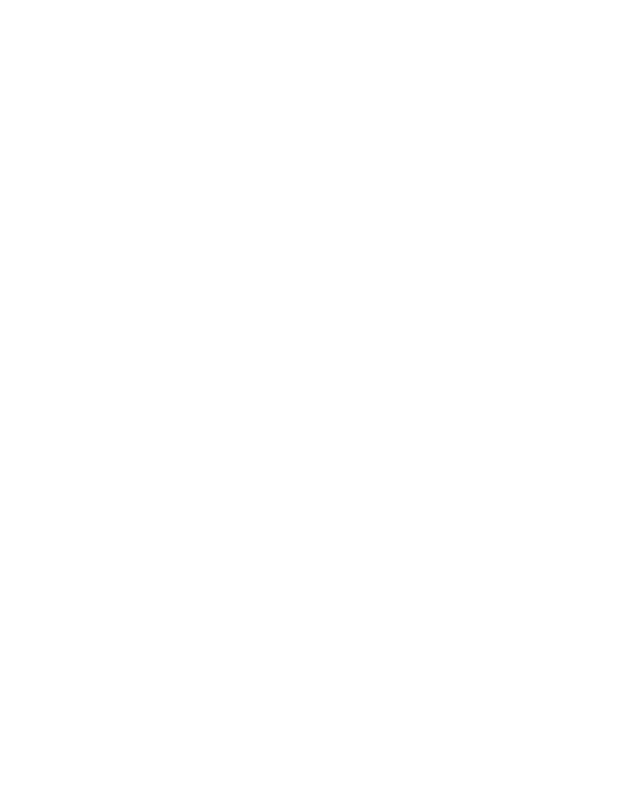
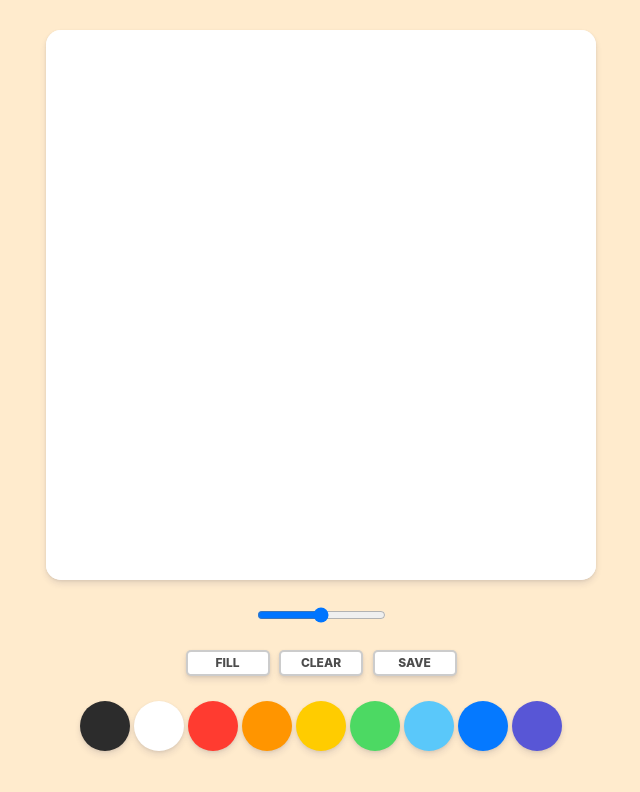
Before and after one commit to firstdaykwon/Paint_JS, a plain HTML site: page index.html in a window 1280 px wide. Shown: the whole page, without its empty margins (319-959 px from the left). Drawn offline with Linux system fonts and the light colour scheme.

Commit message:
Updated ver 1.0

```diff
--- a/app.js
+++ b/app.js
@@ -0,0 +1,114 @@
+const canvas = document.getElementById("jsCanvas");
+const ctx = canvas.getContext("2d");
+const colors = document.getElementsByClassName("jsColor");
+const range = document.getElementById("jsRange");
+const mode = document.getElementById("jsMode");
+const saveBtn = document.getElementById("jsSave");
+const clearBtn = document.querySelector("#jsClear");
+
+const INITIAL_COLOR = "#2c2c2c";
+const CANVAS_SIZE = 550;
+
+canvas.width = CANVAS_SIZE;
+canvas.height = CANVAS_SIZE;
+
+ctx.fillStyle = "white";
+ctx.fillRect(0, 0, CANVAS_SIZE, CANVAS_SIZE);
+ctx.strokeStyle = INITIAL_COLOR;
+ctx.fillStyle = INITIAL_COLOR;
+ctx.lineWidth = 2.5;
+
+let painting = false;
+let filling = false;
+
+function stopPainting() {
+    painting = false;
+}
+
+function startPainting() {
+    painting = true;
+}
+
+function onMouseMove(event) {
+    const x = event.offsetX;
+    const y = event.offsetY;
+    if (!painting) {
+        ctx.beginPath();
+        ctx.moveTo(x, y);
+    } else {
+        ctx.lineTo(x, y);
+        ctx.stroke();
+    }
+}
+
+function handleColorClick(event) {
+    const color = event.target.style.backgroundColor;
+    ctx.strokeStyle = color;
+    ctx.fillStyle = color;
+}
+
+function handleRangeChange(event) {
+    const size = event.target.value;
+    ctx.lineWidth = size;
+}
+
+function handleModeClick() {
+    if (filling === false) {
+        filling = true;
+        mode.innerText = "Paint";
+    } else {
+        filling = false;
+        mode.innerText = "Fill";
+    }
+}
+
+function handleCanvasClick() {
+    if (filling) {
+        ctx.fillRect(0, 0, CANVAS_SIZE, CANVAS_SIZE);
+    }
+}
+
+function handleCM(event) {
+    event.preventDefault();
+}
+
+function handleSaveClick() {
+    const image = canvas.toDataURL();
+    const link = document.createElement("a");
+    link.href = image;
+    link.download = "PaintJS😎";
+    link.click();
+}
+
+function handleClearClick() {
+    ctx.clearRect(0, 0, CANVAS_SIZE, CANVAS_SIZE);
+}
+
+if (canvas) {
+    canvas.addEventListener("mousemove", onMouseMove);
+    canvas.addEventListener("mousedown", startPainting);
+    canvas.addEventListener("mouseup", stopPainting);
+    canvas.addEventListener("mouseleave", stopPainting);
+    canvas.addEventListener("click", handleCanvasClick);
+    canvas.addEventListener("contextmenu", handleCM);
+}
+
+Array.from(colors).forEach((color) =>
+    color.addEventListener("click", handleColorClick)
+);
+
+if (range) {
+    range.addEventListener("input", handleRangeChange);
+}
+
+if (mode) {
+    mode.addEventListener("click", handleModeClick);
+}
+
+if (saveBtn) {
+    saveBtn.addEventListener("click", handleSaveClick);
+}
+
+if (clearBtn) {
+    clearBtn.addEventListener("click", handleClearClick);
+}
--- a/index.html
+++ b/index.html
@@ -1,13 +1,38 @@
 <!DOCTYPE html>
 <html lang="en">
-  <head>
+
+<head>
     <meta charset="UTF-8" />
-    <meta http-equiv="X-UA-Compatible" content="IE=edge" />
     <meta name="viewport" content="width=device-width, initial-scale=1.0" />
-    <link rel="stylesheet" href="style.css" />
-    <title>Paint Board</title>
-  </head>
-  <body>
+    <meta http-equiv="X-UA-Compatible" content="ie=edge" />
+    <link rel="stylesheet" href="styles.css" />
+    <title>PaintJS</title>
+</head>
+
+<body>
+    <canvas id="jsCanvas" class="canvas"></canvas>
+    <div class="controls">
+        <div class="controls__range">
+            <input type="range" id="jsRange" min="0.1" max="5.1" value="2.5" step="0.5" />
+        </div>
+        <div class="controls__btns">
+            <button id="jsMode">Fill</button>
+            <button id="jsClear">Clear</button>
+            <button id="jsSave">Save</button>
+        </div>
+        <div class="controls__colors" id="jsColors">
+            <div class="controls__color jsColor" style="background-color: #2c2c2c"></div>
+            <div class="controls__color jsColor" style="background-color: white"></div>
+            <div class="controls__color jsColor" style="background-color: #ff3b30"></div>
+            <div class="controls__color jsColor" style="background-color: #ff9500"></div>
+            <div class="controls__color jsColor" style="background-color: #ffcc00"></div>
+            <div class="controls__color jsColor" style="background-color: #4cd963"></div>
+            <div class="controls__color jsColor" style="background-color: #5ac8fa"></div>
+            <div class="controls__color jsColor" style="background-color: #0579ff"></div>
+            <div class="controls__color jsColor" style="background-color: #5856d6"></div>
+        </div>
+    </div>
     <script src="app.js"></script>
-  </body>
+</body>
+
 </html>
--- /dev/null
+++ b/reset.css
@@ -0,0 +1,132 @@
+html,
+body,
+div,
+span,
+applet,
+object,
+iframe,
+h1,
+h2,
+h3,
+h4,
+h5,
+h6,
+p,
+blockquote,
+pre,
+a,
+abbr,
+acronym,
+address,
+big,
+cite,
+code,
+del,
+dfn,
+em,
+img,
+ins,
+kbd,
+q,
+s,
+samp,
+small,
+strike,
+strong,
+sub,
+sup,
+tt,
+var,
+b,
+u,
+i,
+center,
+dl,
+dt,
+dd,
+ol,
+ul,
+li,
+fieldset,
+form,
+label,
+legend,
+table,
+caption,
+tbody,
+tfoot,
+thead,
+tr,
+th,
+td,
+article,
+aside,
+canvas,
+details,
+embed,
+figure,
+figcaption,
+footer,
+header,
+hgroup,
+menu,
+nav,
+output,
+ruby,
+section,
+summary,
+time,
+mark,
+audio,
+video {
+    margin: 0;
+    padding: 0;
+    border: 0;
+    font-size: 100%;
+    font: inherit;
+    vertical-align: baseline;
+}
+
+
+/* HTML5 display-role reset for older browsers */
+
+article,
+aside,
+details,
+figcaption,
+figure,
+footer,
+header,
+hgroup,
+menu,
+nav,
+section {
+    display: block;
+}
+
+body {
+    line-height: 1;
+}
+
+ol,
+ul {
+    list-style: none;
+}
+
+blockquote,
+q {
+    quotes: none;
+}
+
+blockquote:before,
+blockquote:after,
+q:before,
+q:after {
+    content: "";
+    content: none;
+}
+
+table {
+    border-collapse: collapse;
+    border-spacing: 0;
+}
--- /dev/null
+++ b/styles.css
@@ -0,0 +1,68 @@
+@import "reset.css";
+body {
+    background-color: blanchedalmond;
+    font-family: -apple-system, BlinkMacSystemFont, "Segoe UI", Roboto, Oxygen, Ubuntu, Cantarell, "Open Sans", "Helvetica Neue", sans-serif;
+    display: flex;
+    flex-direction: column;
+    align-items: center;
+    padding: 30px 0px;
+}
+
+.canvas {
+    width: 550px;
+    height: 550px;
+    background-color: white;
+    border-radius: 15px;
+    box-shadow: 0 4px 6px rgba(50, 50, 93, 0.11), 0 1px 3px rgba(0, 0, 0, 0.08);
+}
+
+.controls {
+    display: flex;
+    flex-direction: column;
+    align-items: center;
+}
+
+.controls .controls__btns {
+    margin-bottom: 25px;
+}
+
+.controls__btns button {
+    all: unset;
+    cursor: pointer;
+    background-color: white;
+    padding: 5px 0px;
+    width: 80px;
+    text-align: center;
+    border-radius: 5px;
+    box-shadow: 0 4px 6px rgba(50, 50, 93, 0.11), 0 1px 3px rgba(0, 0, 0, 0.08);
+    border: 2px solid rgba(0, 0, 0, 0.2);
+    color: rgba(0, 0, 0, 0.7);
+    text-transform: uppercase;
+    font-weight: 800;
+    font-size: 12px;
+}
+
+.controls__btns button:active {
+    transform: scale(0.98);
+}
+
+.controls .controls__colors {
+    display: flex;
+}
+
+.controls__colors .controls__color {
+    width: 50px;
+    height: 50px;
+    border-radius: 25px;
+    cursor: pointer;
+    box-shadow: 0 4px 6px rgba(50, 50, 93, 0.11), 0 1px 3px rgba(0, 0, 0, 0.08);
+    margin: 0px 2px;
+}
+
+.controls .controls__range {
+    margin: 25px 0px;
+}
+
+#jsClear {
+    margin: 0 5px;
+}
```
Also changed, not shown: style.css (deleted).
